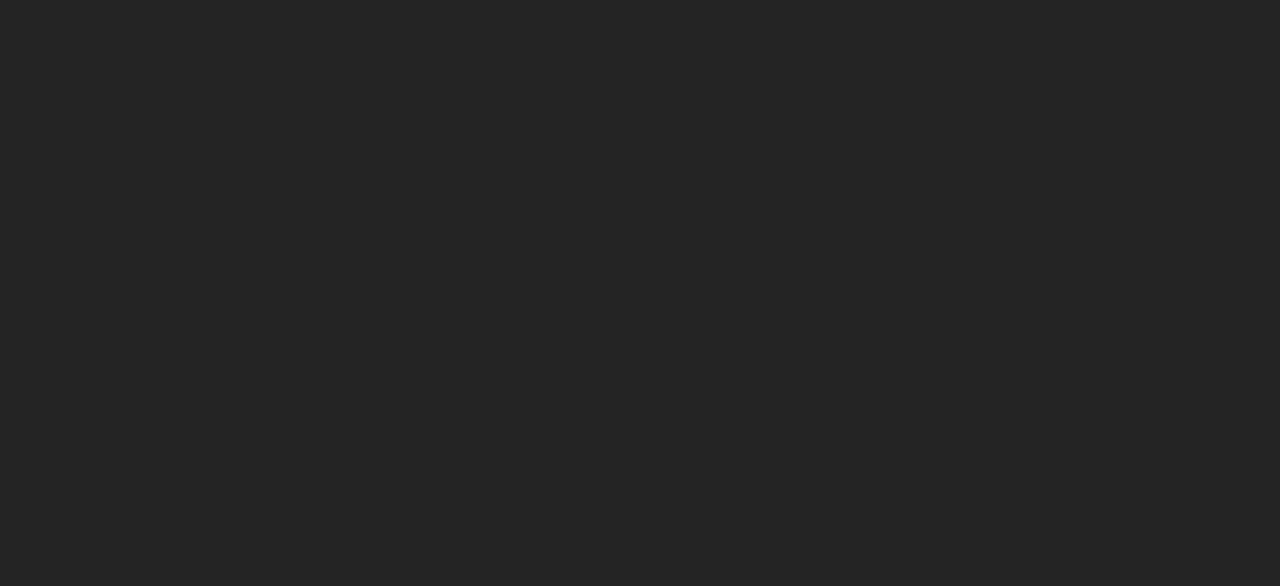
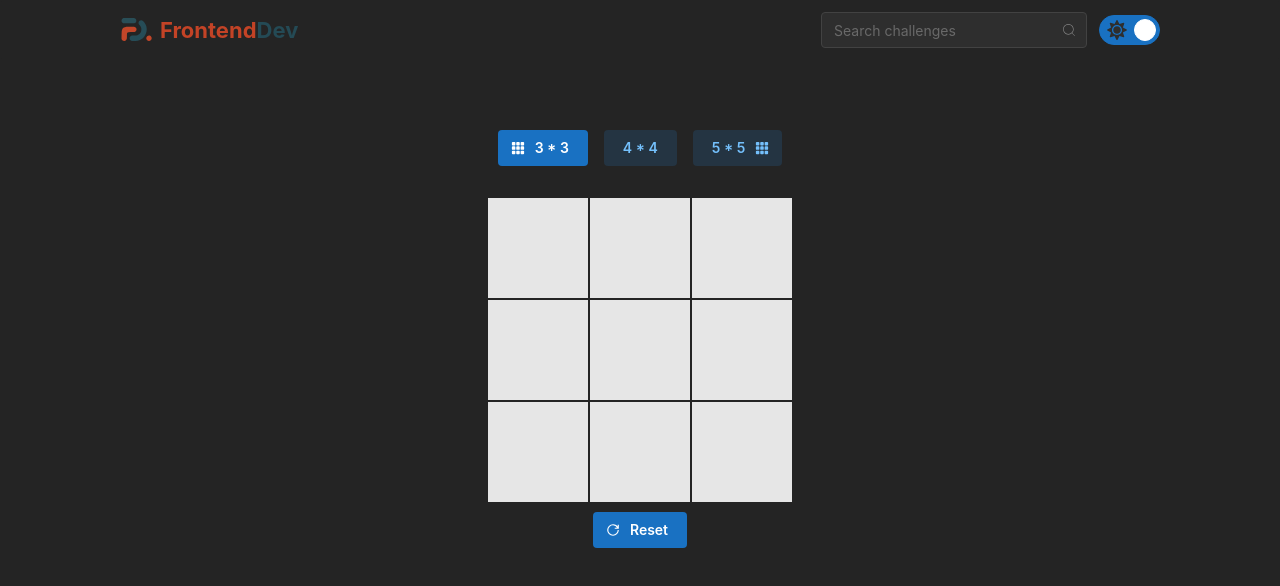
Before and after one commit to mittalsam98/frontenddev, a React (Vite) app: page /tic-tac-toe in a window 1280 px wide. Before the commit this address had no page. Shown: the top 586 px of the page. Built offline with nearby package versions, Linux system fonts and the light colour scheme.

Commit message:
Added tic tac toe react js challenge

```diff
--- /dev/null
+++ b/src/challenges/tic-tac-toe/components/tile.jsx
@@ -0,0 +1,18 @@
+import React from 'react';
+import classes from './tile.module.css';
+
+export default function Tile({ value, handleClick, rowId, colId, won }) {
+  return (
+    <div
+      onClick={() => {
+        if (!value && !won) {
+          handleClick(rowId, colId);
+        }
+      }}
+      id={`${rowId}_${colId}`}
+      className={`${classes.tileContainer} ${value || won ? classes.disallowed : ''}`}
+    >
+      {value}
+    </div>
+  );
+}
--- /dev/null
+++ b/src/challenges/tic-tac-toe/components/tile.module.css
@@ -0,0 +1,14 @@
+.tileContainer {
+  display: flex;
+  align-items: center;
+  justify-content: center;
+  background-color: var(--mantine-color-light-border-0);
+  cursor: pointer;
+  color: #3f3c3c;
+  font-size: 35px;
+  font-family: Cambria, Cochin, Georgia, Times, 'Times New Roman', serif;
+}
+
+.disallowed {
+  cursor: not-allowed;
+}
--- /dev/null
+++ b/src/challenges/tic-tac-toe/index.jsx
@@ -0,0 +1,152 @@
+import { Alert, Button, Group } from '@mantine/core';
+import React, { useState } from 'react';
+import ConfettiExplosion from 'react-confetti-explosion';
+import { BsFillGrid3X3GapFill } from 'react-icons/bs';
+import { GrPowerReset } from 'react-icons/gr';
+import { MdCelebration } from 'react-icons/md';
+import Tile from './components/tile';
+import classes from './tic-tac-toe.module.css';
+
+const PLAYER_X = 'X';
+const PLAYER_0 = '0';
+
+export default function TicTacToe() {
+  const [array, setArray] = useState([]);
+  const [player, setPlayer] = useState(PLAYER_X);
+  const [win, setWin] = useState(null);
+  const [game, setGame] = useState(3);
+
+  const checkWin = (rowId, colId, updatedArray) => {
+    // check row
+    const isWinByRow = checkArray(updatedArray[rowId]);
+
+    // check col
+    const colArray = updatedArray.map((val) => val && val[colId]);
+    const isWinByCol = checkArray(colArray);
+
+    // checkDiagonal
+    const diagonalArray = updatedArray.map((val, i) => {
+      return updatedArray[i] && updatedArray[i][i];
+    });
+    const isWinByDiagonal = checkArray(diagonalArray);
+
+    // checkReverseDiagonal
+    const reverseDiagonalArray = updatedArray.map((val, i) => {
+      return updatedArray[i] && updatedArray[i][game - 1 - i];
+    });
+    const isWinByReverseDiagonalArray = checkArray(reverseDiagonalArray);
+
+    if (isWinByCol || isWinByRow || isWinByDiagonal || isWinByReverseDiagonalArray) {
+      setWin(player);
+    }
+  };
+
+  const checkArray = (lineArray) => {
+    return (
+      lineArray.length == game &&
+      !lineArray.includes() &&
+      lineArray.every((cur, i) => {
+        return lineArray[0] === cur;
+      })
+    );
+  };
+
+  const tileClickHandler = (rowId, colId) => {
+    const tempArray = [...array];
+
+    if (!tempArray[rowId]) {
+      tempArray[rowId] = [];
+    }
+
+    if (!tempArray[rowId][colId]) {
+      tempArray[rowId][colId] = '';
+    }
+    tempArray[rowId][colId] = player;
+    checkWin(rowId, colId, tempArray);
+
+    setArray(tempArray);
+    setPlayer((prev) => (prev === PLAYER_X ? PLAYER_0 : PLAYER_X));
+  };
+
+  const gridViewHandler = (id) => {
+    setGame(id);
+    resetHandler();
+  };
+  const resetHandler = () => {
+    setArray([]);
+    setWin(null);
+    setPlayer(PLAYER_X);
+  };
+
+  return (
+    <div className={classes.outerContainer}>
+      <Group justify='center' mb={'12'}>
+        <Button
+          variant={game == 3 ? '' : 'light'}
+          leftSection={<BsFillGrid3X3GapFill size={14} />}
+          onClick={() => gridViewHandler(3)}
+        >
+          3 * 3
+        </Button>
+        <Button variant={game == 4 ? '' : 'light'} onClick={() => gridViewHandler(4)}>
+          4 * 4
+        </Button>
+        <Button
+          variant={game == 5 ? '' : 'light'}
+          rightSection={<BsFillGrid3X3GapFill size={14} />}
+          onClick={() => gridViewHandler(5)}
+        >
+          5 * 5
+        </Button>
+      </Group>
+      <Group justify='center' mb={'10'}>
+        {win && (
+          <Alert
+            variant='filled'
+            color='green'
+            title={`Player ${win} won`}
+            icon={<MdCelebration />}
+          />
+        )}
+      </Group>
+      <Group justify='center' mb={'10'}>
+        {win && <ConfettiExplosion />}
+      </Group>
+      <div
+        className={classes.tileContainer}
+        style={{
+          gridTemplateRows: `repeat(${game}, 100px)`,
+          gridTemplateColumns: `repeat(${game}, 100px)`
+        }}
+      >
+        {Array(game)
+          .fill('')
+          .map((val, i) => {
+            return Array(game)
+              .fill('')
+              .map((val2, j) => {
+                return (
+                  <Tile
+                    key={`${i}_${j}`}
+                    handleClick={tileClickHandler}
+                    value={array[i] && array[i][j]}
+                    rowId={i}
+                    colId={j}
+                    won={win}
+                  />
+                );
+              });
+          })}
+      </div>
+      <Group justify='center' my={'10'}>
+        <Button
+          variant={3 == 3 ? '' : 'light'}
+          onClick={resetHandler}
+          leftSection={<GrPowerReset size={14} />}
+        >
+          Reset
+        </Button>
+      </Group>
+    </div>
+  );
+}
--- /dev/null
+++ b/src/challenges/tic-tac-toe/tic-tac-toe.module.css
@@ -0,0 +1,25 @@
+.outerContainer {
+  display: flex;
+  flex-direction: column;
+  margin: auto;
+  margin-top: 50px;
+  width: 100%;
+  user-select: none;
+}
+
+.tileContainer {
+  display: grid;
+  margin: auto;
+  gap: 2px;
+}
+
+@media screen and (min-width: 960px) {
+  .outerContainer {
+    width: 90%;
+  }
+}
+@media screen and (min-width: 1320px) {
+  .outerContainer {
+    width: 50%;
+  }
+}
--- a/src/routes.jsx
+++ b/src/routes.jsx
@@ -11,6 +11,7 @@ import RedoUndo from './challenges/redo-undo';
 import Pagination from './challenges/pagination';
 import Calendar from './challenges/calendar';
 import Tabs from './challenges/tabs';
+import TicTacToe from './challenges/tic-tac-toe';
 
 export default function AppRouter() {
   return (
@@ -28,6 +29,7 @@ export default function AppRouter() {
           <Route path='pagination' element={<Pagination />} />
           <Route path='calendar' element={<Calendar />} />
           <Route path='tabs' element={<Tabs />} />
+          <Route path='tic-tac-toe' element={<TicTacToe />} />
         </Route>
       </Routes>
     </Router>
```
